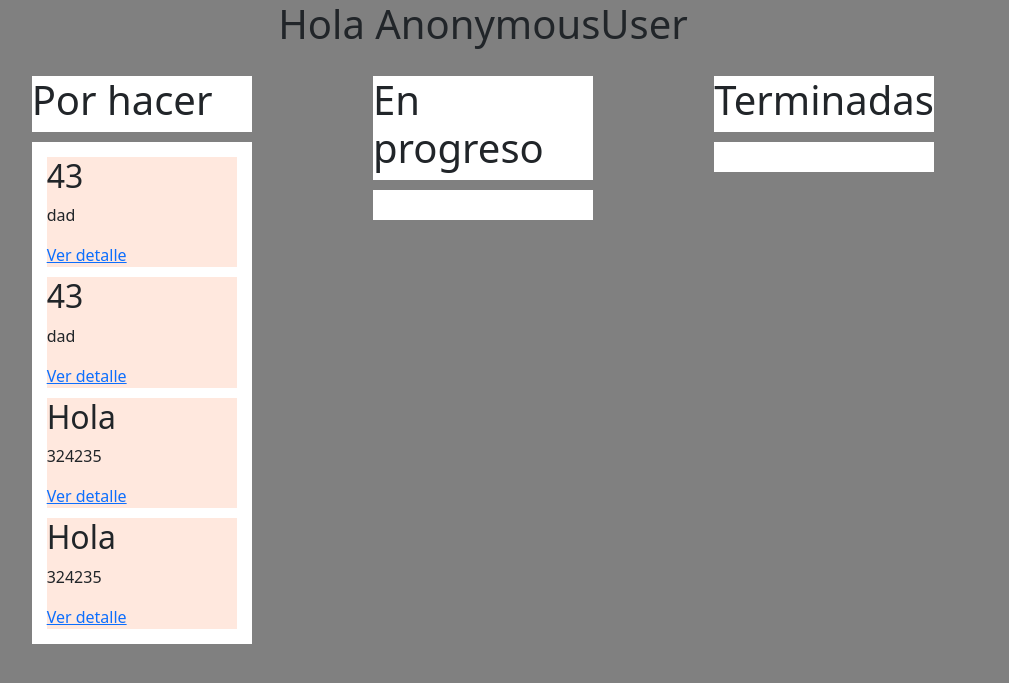
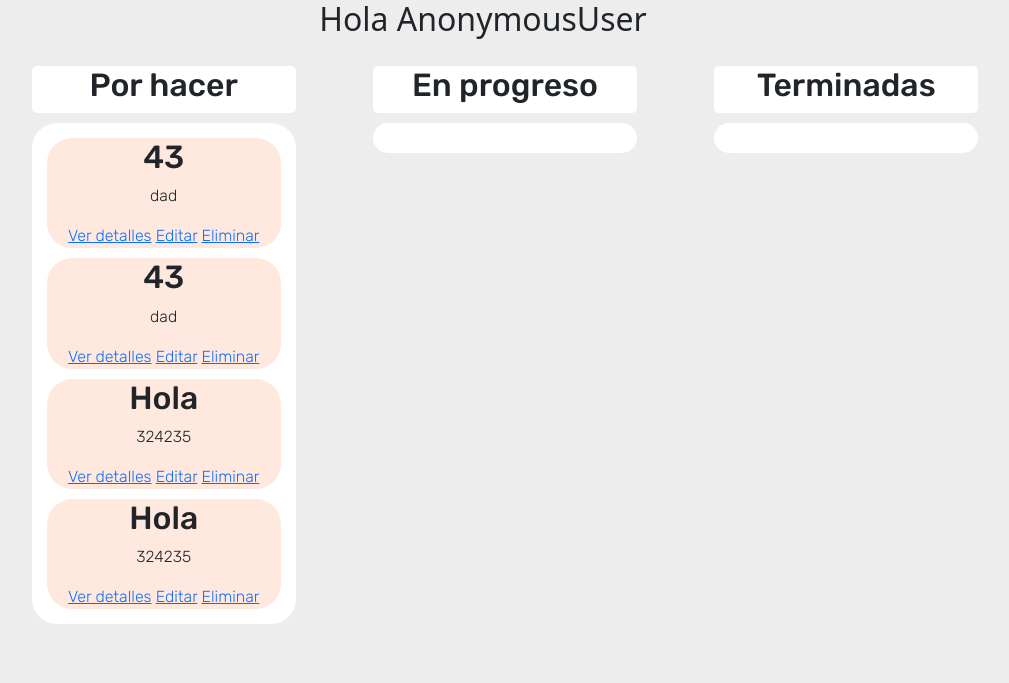
Before and after one commit to NataliaPerez08/proyectoIntermedio, a Django app: page /tablero/ in a window 1280 px wide. Shown: the top 683 px of the page, without its empty margins (157-1166 px from the left). Run offline with Django 5.2, Linux system fonts and the light colour scheme; data comes from the database, SQL or seed files in the repository; both versions use the stored data as it was after the commit.

Commit message:
Cambios de front, cambios de links en las notas

```diff
--- a/columna/templates/columna.html
+++ b/columna/templates/columna.html
@@ -8,7 +8,7 @@
     <script src="https://cdn.jsdelivr.net/npm/bootstrap@5.3.3/dist/js/bootstrap.bundle.min.js" integrity="sha384-YvpcrYf0tY3lHB60NNkmXc5s9fDVZLESaAA55NDzOxhy9GkcIdslK1eN7N6jIeHz" crossorigin="anonymous"></script>
     <style>
         body{
-            background-color: gray;
+            background-color:rgb(237, 237, 237);
         }
         .flexContainer{
             display: flex;
@@ -19,26 +19,32 @@
         .columnaContainer{
             width: 220px;
             height: auto;
-            background-color: gray;
+            background-color:rgb(237, 237, 237);
         }
         .tituloColumnaContainer{
-            width: 100%;
+            width: 120%;
             height: auto;
             background-color: white;
             flex-grow: 1;
+            border-radius: 5px;
         }
         .listaContainer{
-            width: 100%;
+            width: 120%;
             height: auto;
             background-color: white;
             flex-grow: 6;
             padding: 15px;
+            border-radius: 25px;
         }
 
         .notaContainer{
             width: 100%;
             height: auto;
             background-color: #FFE8DE;
+            border-radius: 25px;
+        }
+        h1{
+            font-size:200%;
         }
     </style>
 </head>
@@ -53,7 +59,9 @@
             <div class="notaContainer">
                 <h2>{{nota.titulo}}</h2>
                 <p>{{nota.contenido}}</p>
-                <a href="{% url 'notas:detail' nota.id %}">Ver detalle</a>
+                <a href="{% url 'notas:detail' nota.id %}">Ver detalles</a>
+                <a href="/notas/{{ nota.id }}/editar/">Editar</a>
+                <a href="/notas/{{ nota.id }}/eliminar/">Eliminar</a>
             </div>
             {% endfor %}
         </div>
--- a/tablero/templates/tablero.html
+++ b/tablero/templates/tablero.html
@@ -5,8 +5,10 @@
     <meta name="viewport" content="width=device-width, initial-scale=1.0">
     <title>Document</title>
     <style>
-        body {
-            background-color: gray;
+        @import url('https://fonts.googleapis.com/css2?family=Rubik:ital,wght@0,300..900;1,300..900&display=swap');
+
+        main {
+            background-color:rgb(237, 237, 237);
         }
 
         .columnasContainer{
@@ -16,10 +18,14 @@
             flex-direction: row;
             justify-content: space-around;
             align-items: flex-start;
+            font-family: "Rubik", sans-serif;
+            font-optical-sizing: auto;
+            font-weight: 300;
+            font-style: normal;
+            text-align: center;
         }
 
         .mainContainer{
-
             width: 100%;
             height: auto;
             display: flex;
@@ -30,6 +36,10 @@
         }
     </style>
 </head>
+<main>
+
+
+
 <body>
     <div class="mainContainer">
         <div class="titleContainer">
@@ -42,4 +52,5 @@
         </div>
     </div>
 </body>
+</main>
 </html>
```
Also changed, not shown: db.sqlite3, tasks/templates/tablero1.html (renamed from tasks/templates/tablero.html).
